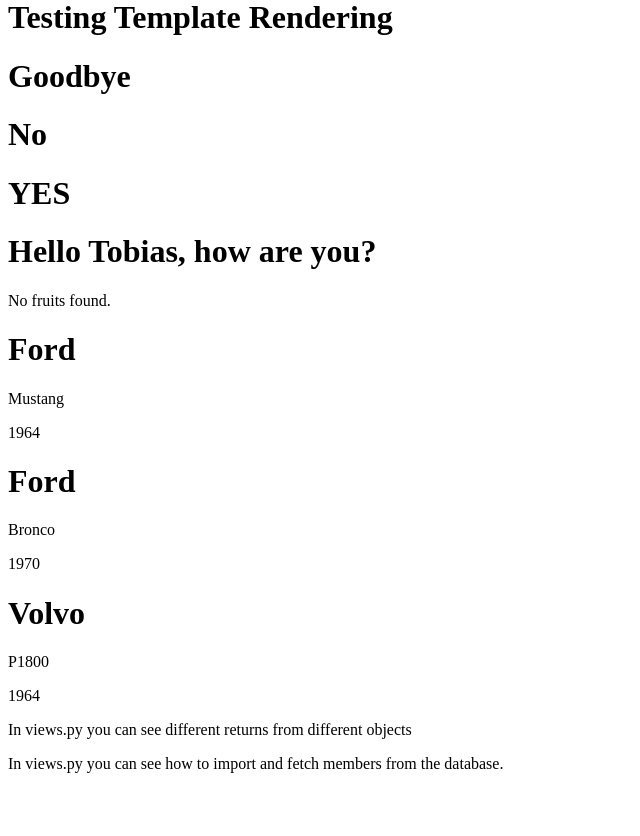
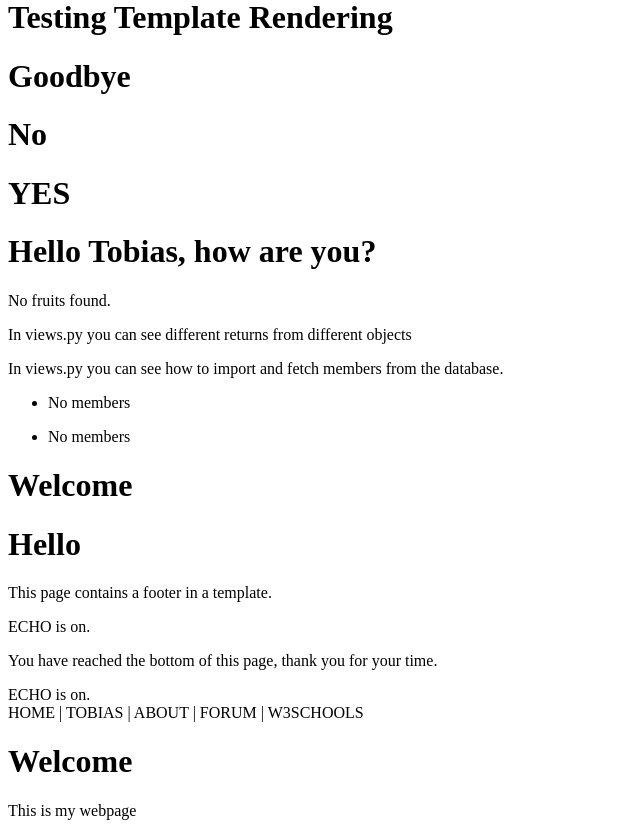
Before and after one commit to AnnMicheni/Tennis-Club, a Django app: page /testing/ in a window 1280 px wide. Shown: the part 22-858 px from the top of the page, without its empty margins (0-640 px from the left). Before the commit the page ends 795 px from the top, so only its background shows below. Run offline with Django 5.2, Linux system fonts and the light colour scheme.

Commit message:
Django For Loop, Comment and Include

```diff
--- /dev/null
+++ b/members/templates/footer.html
@@ -0,0 +1,2 @@
+ECHO is on.
+<p>You have reached the bottom of this page, thank you for your time.</p>
--- /dev/null
+++ b/members/templates/mymenu.html
@@ -0,0 +1,2 @@
+ECHO is on.
+<div>HOME | {{ me }} | ABOUT | FORUM | {{ sponsor }}</div>
--- a/members/templates/template.html
+++ b/members/templates/template.html
@@ -58,14 +58,14 @@
 {% endfor %}
 
 
-  {% for x in Member %}
+  {% for x in mymembers %}
   <li>{{ x.firstname }}</li>
   {% endfor %}
 
 
 <p>In views.py you can see different returns from different objects</p>
 
-{% for x in mymembers %}
+{% for x in members %}
   <h1>{{ x.id }}</h1>
   <p>
     {{ x.firstname }}
@@ -76,8 +76,51 @@
 <p>In views.py you can see how to import and fetch members from the database.</p>
 
 
+<ul>
+  {% for x in emptytestobject %}
+    <li>{{ x.firstname }}</li>
+  {% empty %}
+    <li>No members</li>
+  {% endfor %}
+</ul>
 
+<ul>
+  {% for x in myobject %}
+    <li>{{ x.firstname }}</li>
+  {% empty %}
+    <li>No members</li>
+  {% endfor %}
+</ul>
 
+<ul>
+  {% for x in fruits %}
+    <li>{{ forloop.counter }}</li>
+  {% endfor %}
+</ul>
+
+<h1>Welcome {# Everyone#}</h1>
+{% comment %}
+  <h1>Welcome ladies and gentlemen</h1>
+{% endcomment %}
+
+<h1>Hello</h1>
+
+<p>This page contains a footer in a template.</p>
+
+{% include 'footer.html' %}
+
+<!DOCTYPE html>
+<html>
+<body>
+
+{% include "mymenu.html" with me="TOBIAS" sponsor="W3SCHOOLS" %}
+
+<h1>Welcome</h1>
+
+<p>This is my webpage</p>
 
 </body>
 </html>
+
+</body>
+</html>
--- a/members/views.py
+++ b/members/views.py
@@ -1,4 +1,5 @@
 from django.http import HttpResponse
+from django.shortcuts import render
 from django.template import loader
 from .models import Member
 
@@ -80,45 +81,13 @@
   return HttpResponse(template.render(context, request))
 
 def members(request):
-  mymembers = Member.objects.all().values()
+  mymembers = Member.objects.all()
   template = loader.get_template('template.html')
-  context = {
-   'members': [
-  {
-    'id': 1,
-    'firstname': 'Emil',
-    'lastname': 'Refsnes',
-    'phone': 5551234,
-    'joined_date': mymembers.joined_date(2022, 1, 5)
-  },
-  {
-    'id': 2,
-    'firstname': 'Tobias',
-    'lastname': 'Refsnes',
-    'phone': 5557777,
-    'joined_date': mymembers.joined_date(2021, 4, 1)
-  },
-  {
-    'id': 3,
-    'firstname': 'Linus',
-    'lastname': 'Refsnes',
-    'phone': 5554321,
-    'joined_date': mymembers.joined_date(2021, 12, 24)
-  },
-  {
-    'id': 4,
-    'firstname': 'Lene',
-    'lastname': 'Refsnes',
-    'phone': 5551234,
-    'joined_date': mymembers.joined_date(2021, 5, 1)
-  },
-  {
-    'id': 5,
-    'firstname': 'Stalikken',
-    'lastname': 'Refsnes',
-    'phone': 5559876,
-    'joined_date': mymembers.joined_date(2022, 9, 29)
-  }
-],
-  }
-  return HttpResponse(template.render(context, request))
+  return render(request, 'template.html', {'mymembers': mymembers})
+
+def testing(request):
+  template = loader.get_template('template.html')
+  #context = {
+  # 'var1': 'John',
+  #}
+  return HttpResponse(template.render())
```
